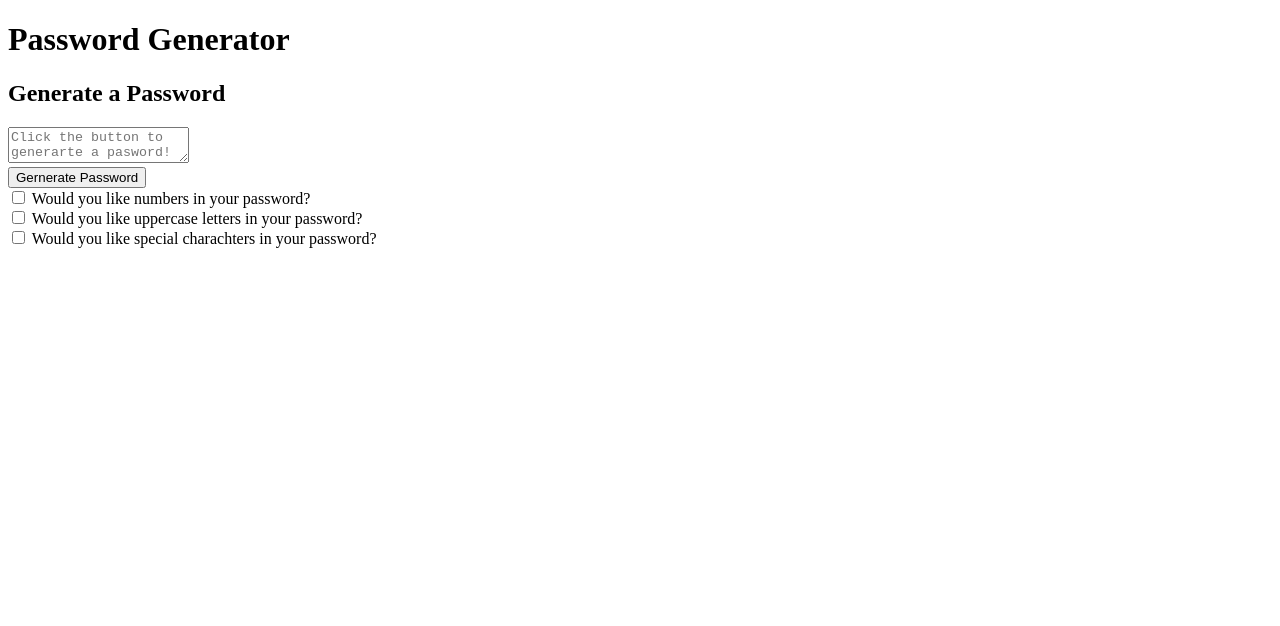
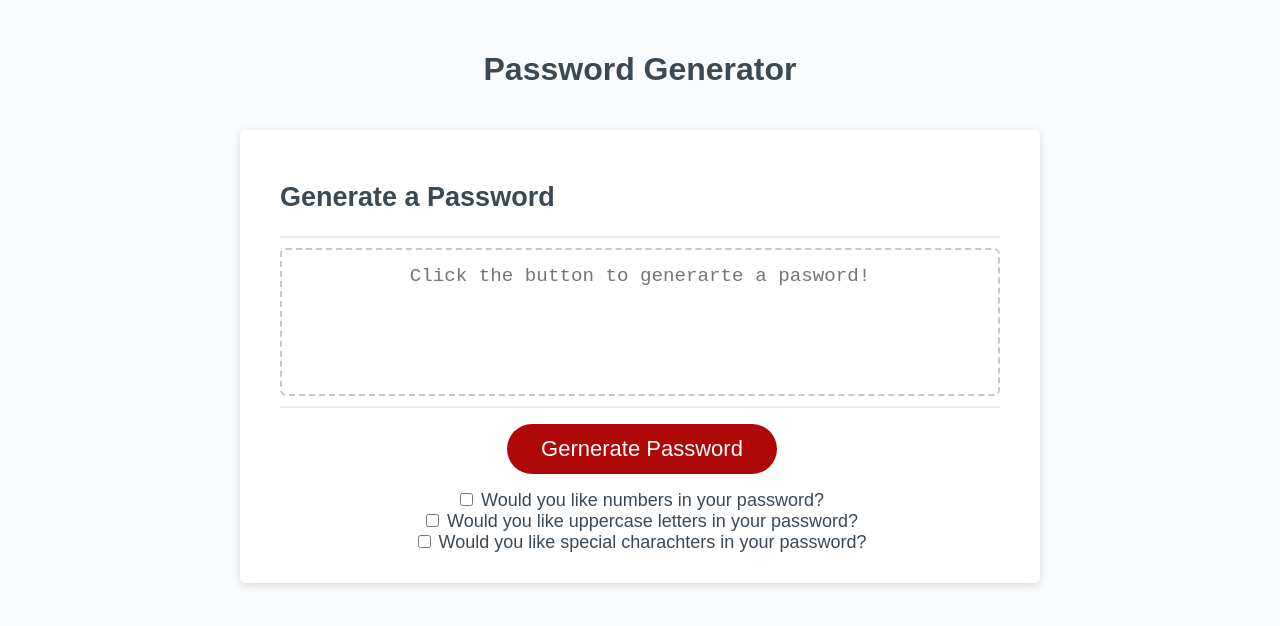
Before and after one commit to alxsaunders/password-generator, a plain HTML site: page index.html in a window 1280 px wide. Drawn offline with Linux system fonts and the light colour scheme.

Commit message:
add develop css

```diff
--- a/index.html
+++ b/index.html
@@ -4,12 +4,12 @@
     <meta charset="UTF-8">
     <meta http-equiv="X-UA-Compatible" content="IE=edge">
     <meta name="viewport" content="width=device-width, initial-scale=1.0">
+    <link rel="stylesheet" href="style.css">
     <title>Password Generator</title>
 </head>
 
 <body>
     <div class="maincontainer">
-        <div class="inner">
 
             <header>
 
--- a/style.css
+++ b/style.css
@@ -0,0 +1,137 @@
+*,
+*::before,
+*::after {
+  box-sizing: border-box;
+}
+
+html,
+body,
+.maincontainer {
+  height: 100%;
+  margin: 0;
+  padding: 0;
+}
+
+body {
+  font-family: sans-serif;
+  background-color: #f9fbfd;
+}
+
+.maincontainer {
+  padding-top: 30px;
+  padding-left: 20px;
+  padding-right: 20px;
+}
+
+header {
+  text-align: center;
+  padding: 20px;
+  padding-top: 0px;
+  color: hsl(206, 17%, 28%);
+}
+
+.box {
+  background-color: hsl(0, 0%, 100%);
+  border-radius: 5px;
+  border-width: 1px;
+  box-shadow: rgba(0, 0, 0, 0.15) 0px 2px 8px 0px;
+  color: hsl(206, 17%, 28%);
+  font-size: 18px;
+  margin: 0 auto;
+  max-width: 800px;
+  padding: 30px 40px;
+}
+
+.box-header::after {
+  content: " ";
+  display: block;
+  width: 100%;
+  background: #e7e9eb;
+  height: 2px;
+}
+
+.box-body {
+  min-height: 100px;
+}
+
+.box-footer {
+  text-align: center;
+}
+
+.box-footer::before {
+  content: " ";
+  display: block;
+  width: 100%;
+  background: #e7e9eb;
+  height: 2px;
+}
+
+.box-footer::after {
+  content: " ";
+  display: block;
+  clear: both;
+}
+
+.btn {
+  border: none;
+  background-color: hsl(360, 91%, 36%);
+  border-radius: 25px;
+  box-shadow: rgba(0, 0, 0, 0.1) 0px 1px 6px 0px rgba(0, 0, 0, 0.2) 0px 1px 1px
+    0px;
+  color: hsl(0, 0%, 100%);
+  display: inline-block;
+  font-size: 22px;
+  line-height: 22px;
+  margin: 16px 16px 16px 20px;
+  padding: 14px 34px;
+  text-align: center;
+  cursor: pointer;
+}
+
+button[disabled] {
+  cursor: default;
+  background: #c0c7cf;
+}
+
+.float-right {
+  float: right;
+}
+
+#password {
+  -webkit-appearance: none;
+  -moz-appearance: none;
+  appearance: none;
+  border: none;
+  display: block;
+  width: 100%;
+  padding-top: 15px;
+  padding-left: 15px;
+  padding-right: 15px;
+  padding-bottom: 85px;
+  font-size: 1.2rem;
+  text-align: center;
+  margin-top: 10px;
+  margin-bottom: 10px;
+  border: 2px dashed #c0c7cf;
+  border-radius: 6px;
+  resize: none;
+  overflow: hidden;
+}
+
+@media (max-width: 690px) {
+  .btn {
+    font-size: 1rem;
+    margin: 16px 0px 0px 0px;
+    padding: 10px 15px;
+  }
+
+  #password {
+    font-size: 1rem;
+  }
+}
+
+@media (max-width: 500px) {
+  .btn {
+    font-size: 0.8rem;
+  }
+}
```
Also changed, not shown: 1 other file.
